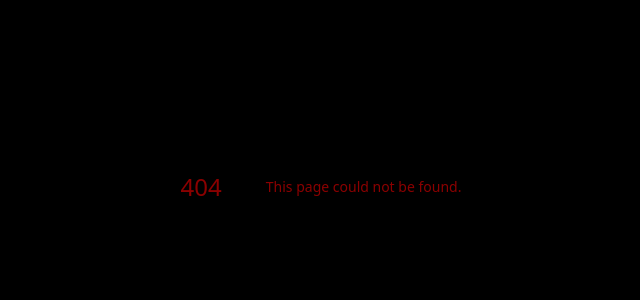
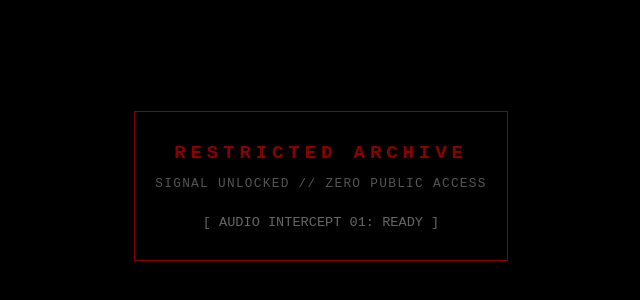
Before and after one commit to deborahimbriani-lab/deep-night-archives-, a Next.js app: page /archive in a window 1280 px wide. Before the commit this address had no page. Shown: the part 214-514 px from the top of the page, without its empty margins (319-959 px from the left). Built offline with nearby package versions, Linux system fonts and the light colour scheme.

Commit message:
Create page.js

```diff
--- /dev/null
+++ b/app/archive/page.js
@@ -0,0 +1,32 @@
+'use client';
+
+export default function ArchivePage() {
+  return (
+    <main style={{
+      width: '100vw',
+      height: '100dvh',
+      backgroundColor: '#000000',
+      color: '#8B0000',
+      display: 'flex',
+      flexDirection: 'column',
+      alignItems: 'center',
+      justifyContent: 'center',
+      fontFamily: 'monospace',
+      padding: '20px',
+      boxSizing: 'border-box',
+      textAlign: 'center'
+    }}>
+      <div style={{ border: '1px solid #8B0000', padding: '30px 20px', maxWidth: '450px' }}>
+        <h2 style={{ fontSize: '1.2rem', letterSpacing: '0.25em', margin: '0 0 12px 0' }}>
+          RESTRICTED ARCHIVE
+        </h2>
+        <p style={{ color: '#555555', fontSize: '0.8rem', letterSpacing: '0.1em' }}>
+          SIGNAL UNLOCKED // ZERO PUBLIC ACCESS
+        </p>
+        <div style={{ marginTop: '24px', color: '#666666', fontSize: '0.85rem' }}>
+          [ AUDIO INTERCEPT 01: READY ]
+        </div>
+      </div>
+    </main>
+  );
+}
```
